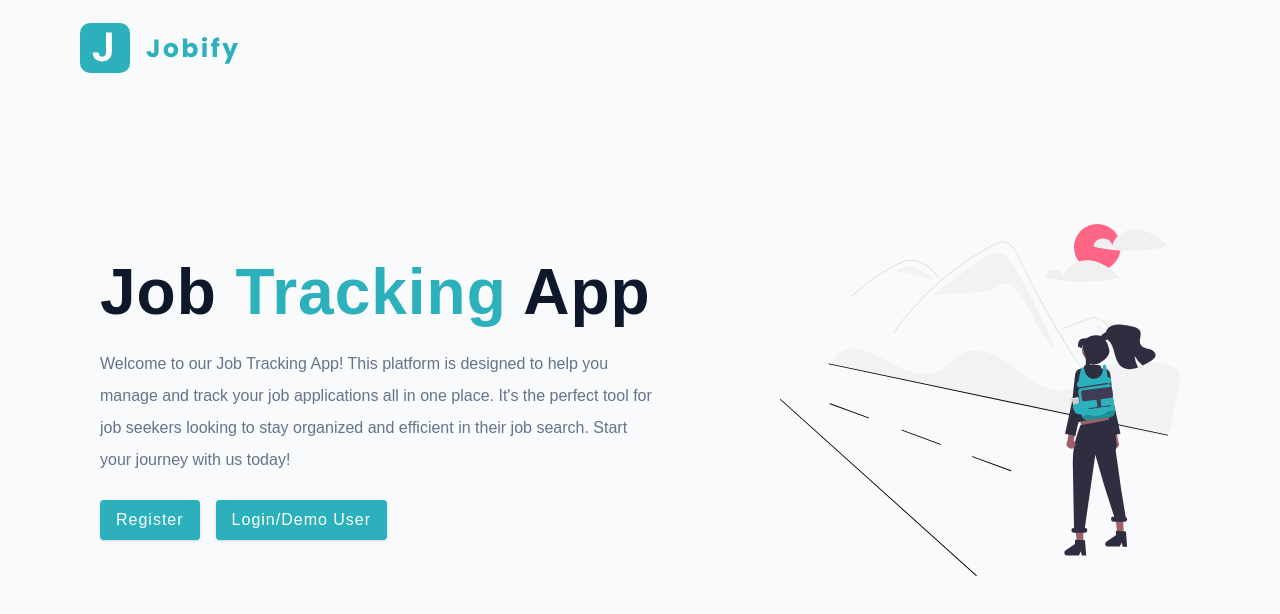
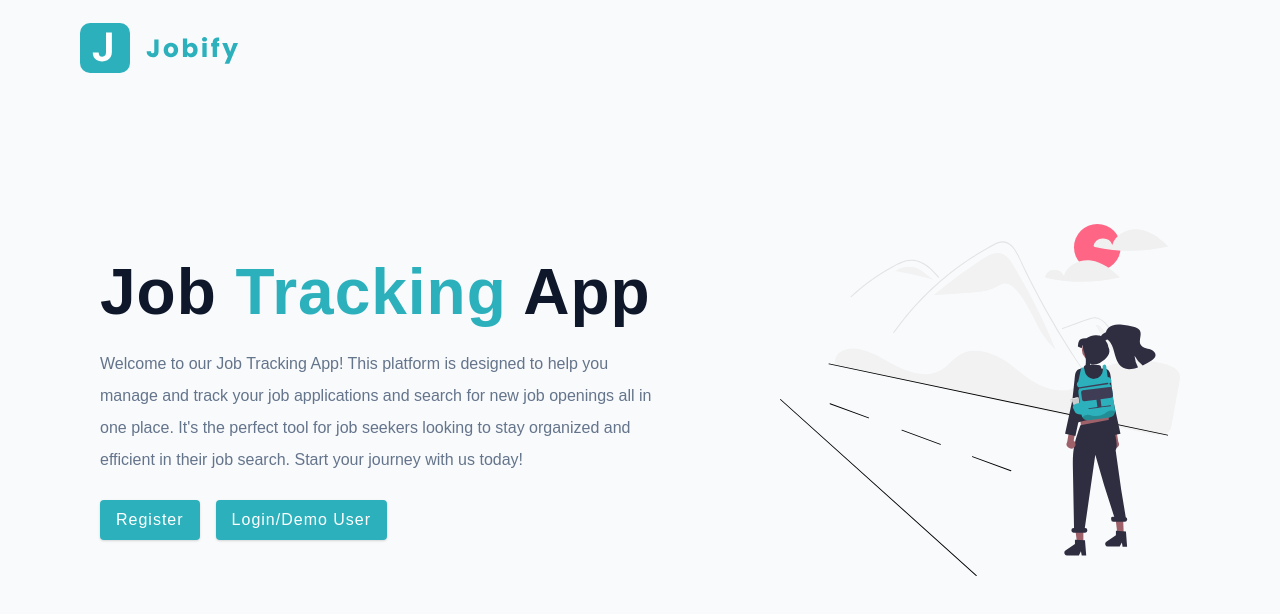
Before and after one commit to 1adgit/jobify1, a React (Vite) app in the folder CLIENT/: page / in a window 1280 px wide. Shown: the top 614 px of the page. Built offline with nearby package versions, Linux system fonts and the light colour scheme.

Commit message:
Change in intro

```diff
--- a/CLIENT/src/pages/Landing.jsx
+++ b/CLIENT/src/pages/Landing.jsx
@@ -18,7 +18,7 @@ const Landing = () => {
           job <span>tracking</span> app
         </h1>
         <p>
-        Welcome to our Job Tracking App! This platform is designed to help you manage and track your job applications all in one place. It's the perfect tool for job seekers looking to stay organized and efficient in their job search. Start your journey with us today!
+        Welcome to our Job Tracking App! This platform is designed to help you manage and track your job applications and search for new job openings all in one place. It's the perfect tool for job seekers looking to stay organized and efficient in their job search. Start your journey with us today!
         </p>
         <Link to="/register" className="btn register-link">
           Register
```
